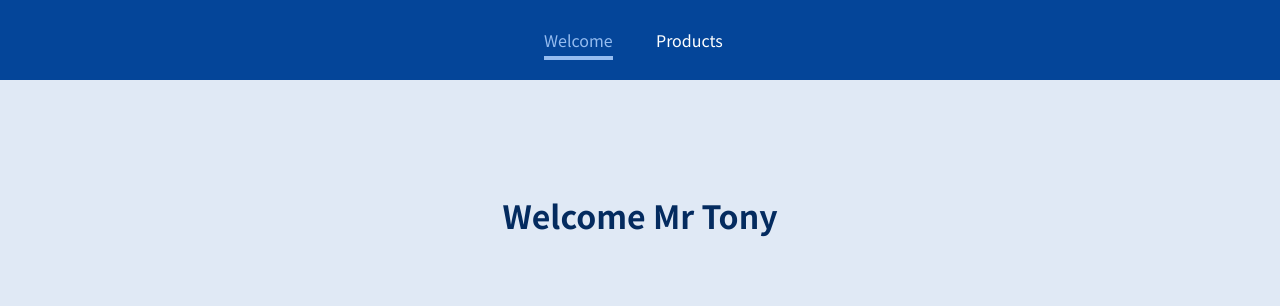
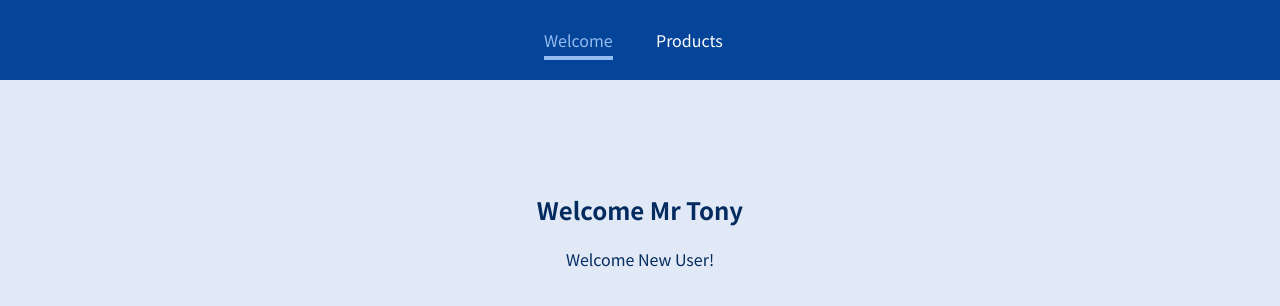
Before and after one commit to tonynnabs/react-router, a React (Create React App) app: page /welcome/new-user in a window 1280 px wide. Shown: the top 306 px of the page. Built offline with nearby package versions, Linux system fonts and the light colour scheme.

Commit message:
working with nested route

```diff
--- a/src/pages/Welcome.js
+++ b/src/pages/Welcome.js
@@ -1,5 +1,14 @@
+import { Route } from "react-router-dom";
+
 const Welcome = () => {
-  return <h1>Welcome Mr Tony</h1>;
+  return (
+    <section>
+      <h1>Welcome Mr Tony</h1>
+      <Route path="/welcome/new-user">
+          <p>Welcome New User!</p>
+      </Route>
+    </section>
+  );
 };
 
 export default Welcome;
```
Also changed, not shown: 1 other file (tests, documents, lock files or other folders).
